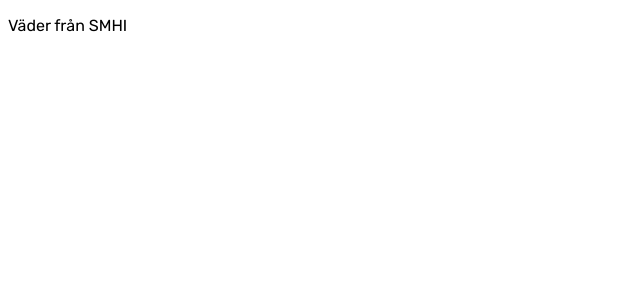
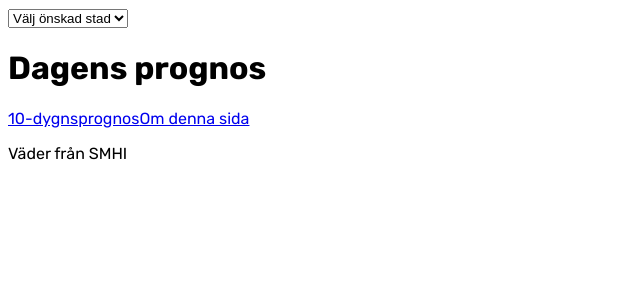
Before and after one commit to sophie-akesson/weather-frontend, a Next.js app: page / in a window 1280 px wide. Shown: the top 300 px of the page, without its empty margins (0-640 px from the left). Built offline with nearby package versions, Linux system fonts and the light colour scheme.

Commit message:
Add CityContext and Header component

```diff
--- /dev/null
+++ b/app/components/Header/Header.tsx
@@ -0,0 +1,24 @@
+'use client';
+
+import { Dropdown } from '@/components/Dropdown/Dropdown';
+import { Navigation } from '@/components/Navigation/Navigation';
+import { TimeSpan } from '@/components/TimeSpan/TimeSpan';
+import { cities } from '@/lib/cities';
+import { ICityContext, useCityContext } from '@/lib/CityContext';
+import { transformCities } from '@/lib/transformCities';
+
+export const Header = () => {
+  const { cityState, setCity } = useCityContext() as ICityContext;
+
+  const handleDropdownChange = (city: string): void => {
+    setCity(city);
+  };
+
+  return (
+    <div>
+      <Dropdown options={transformCities(cities)} handleDropdownChange={handleDropdownChange} />
+      <TimeSpan />
+      <Navigation city={cityState} />
+    </div>
+  );
+};
--- a/app/layout.tsx
+++ b/app/layout.tsx
@@ -1,6 +1,9 @@
 import type { Metadata } from 'next';
 import { Rubik } from 'next/font/google';
+
 import './globals.css';
+import { CityProvider } from './lib/CityContext';
+import { Header } from './components/Header/Header';
 
 const rubik = Rubik({ subsets: ['latin'] });
 
@@ -16,7 +19,12 @@ export default function RootLayout({
 }>) {
   return (
     <html lang="en">
-      <body className={rubik.className}>{children}</body>
+      <body className={rubik.className}>
+        <CityProvider>
+          <Header />
+          {children}
+        </CityProvider>
+      </body>
     </html>
   );
 }
--- /dev/null
+++ b/app/lib/CityContext.tsx
@@ -0,0 +1,22 @@
+'use client';
+
+import { PropsWithChildren, createContext, useContext, useMemo, useState } from 'react';
+
+export interface ICityContext {
+  cityState: string;
+  setCity: (city: string) => void;
+}
+
+const CityContext = createContext<ICityContext | null>(null);
+
+export function useCityContext() {
+  return useContext(CityContext);
+}
+
+export function CityProvider({ children }: PropsWithChildren) {
+  const [cityState, setCity] = useState('');
+
+  const value = useMemo(() => ({ cityState, setCity }), [cityState]);
+
+  return <CityContext.Provider value={value}>{children}</CityContext.Provider>;
+}
```
Also changed, not shown: 1 other file (tests, documents, lock files or other folders).
